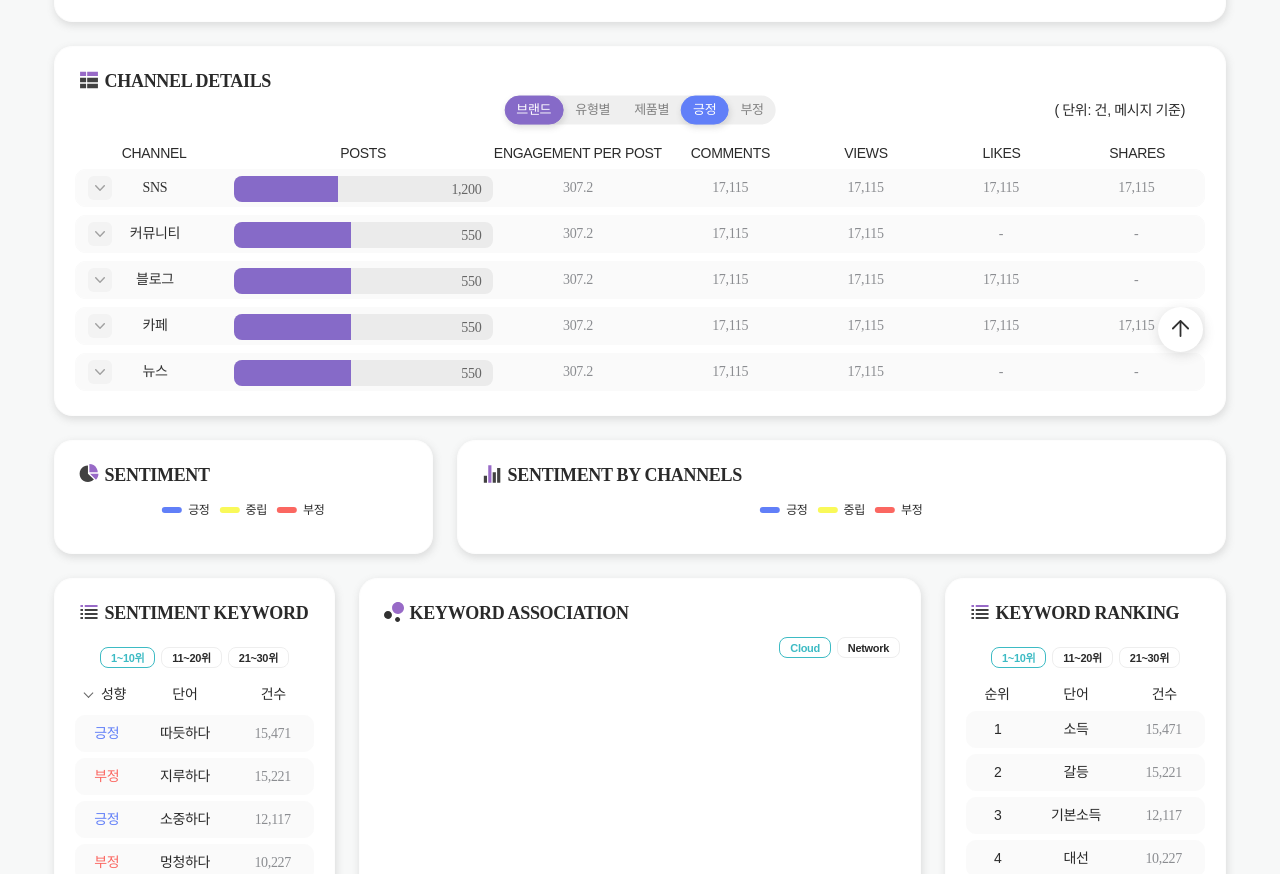
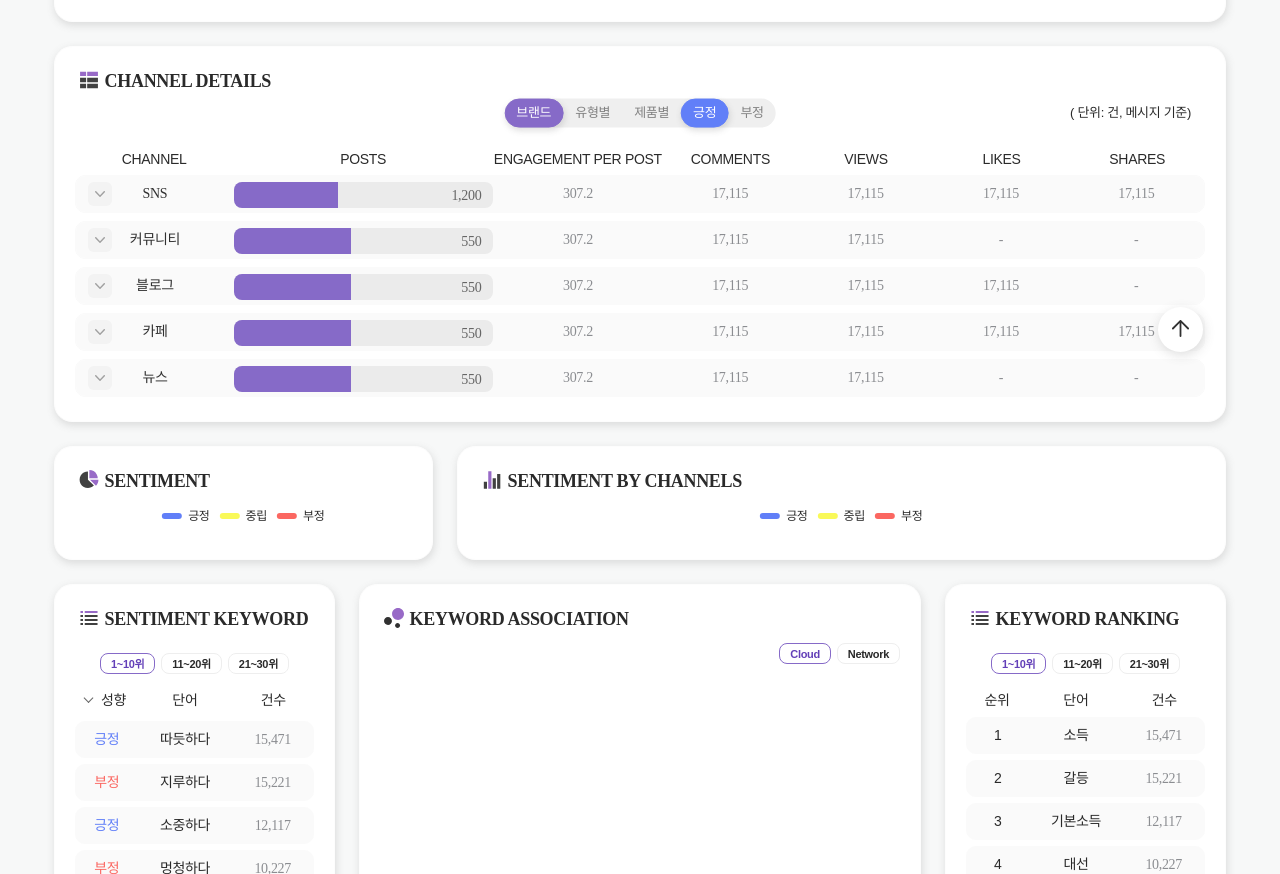
Before and after one commit to hiu-han/buzzSamsungToktok, a plain HTML site: page status.html in a window 1280 px wide. Shown: the part 328-1202 px from the top of the page. Drawn offline with Linux system fonts and the light colour scheme; a web font is replaced by a local one.

Commit message:
220926 월 1106

```diff
--- a/src/css/layout.css
+++ b/src/css/layout.css
@@ -1124,7 +1124,7 @@ address > .copyright {
   vertical-align: top;
 }
 .show-all-content .content-item:hover > .content-subs-list {
-  border: 1px solid #90d3dc;
+  border: 1px solid #866ac8;
 }
 .show-all-content .content-item .content-subs-item {
   font-family: 'Spoqa Han Sans Neo', 'Pretendard', 'Noto Sans KR', Apple Gothic,
--- a/src/css/sstt.css
+++ b/src/css/sstt.css
@@ -230,9 +230,10 @@ select > option {
 }
 .chart-option__wrap {
   position: relative;
-  padding-right: 20px;
+  /* padding-right: 20px; */
+  min-height: 24px;
   margin: -14px 0 18px;
-  text-align: right;
+  /* text-align: right; */
 }
 .chart-option__wrap > .chart-option {
   display: inline-block;
@@ -246,6 +247,7 @@ select > option {
   top: 50%;
   right: 50%;
   transform: translate(50%, -50%);
+  text-align: center;
 }
 .chart-option__wrap > .chart-option--radio > .option-radio__list {
   border-radius: 20px;
@@ -304,6 +306,15 @@ select > option {
   border: 1px solid #fb6761;
   background-color: #fb6761;
   color: #fff;
+}
+
+.chart-option__wrap .chart-option--unit {
+  position: absolute;
+  top: 50%;
+  right: 14px;
+  transform: translateY(-50%);
+  text-align: right;
+  font-size: 13px;
 }
 
 /* ASSOCIATION page */
--- a/src/css/style.css
+++ b/src/css/style.css
@@ -1256,8 +1256,8 @@ body {
 }
 .article-content-top .period-list > .period-item.now-on,
 .article-content-top .method-list > .method-item.now-on {
-  border: 1px solid #3dbbc4;
-  color: #3dbbc4;
+  border: 1px solid #866ac8;
+  color: #633fb8;
   cursor: default;
 }
 
@@ -1538,7 +1538,7 @@ body {
   border: 1px solid #fafafa;
 }
 .hottest-item.item-subs > .contents-area:hover {
-  border: 1px solid #3dbbc4;
+  border: 1px solid #866ac8;
 }
 .hottest-item > .contents-area > * {
   display: inline-block;
```
Also changed, not shown: contents.html (+5 -3 lines).
